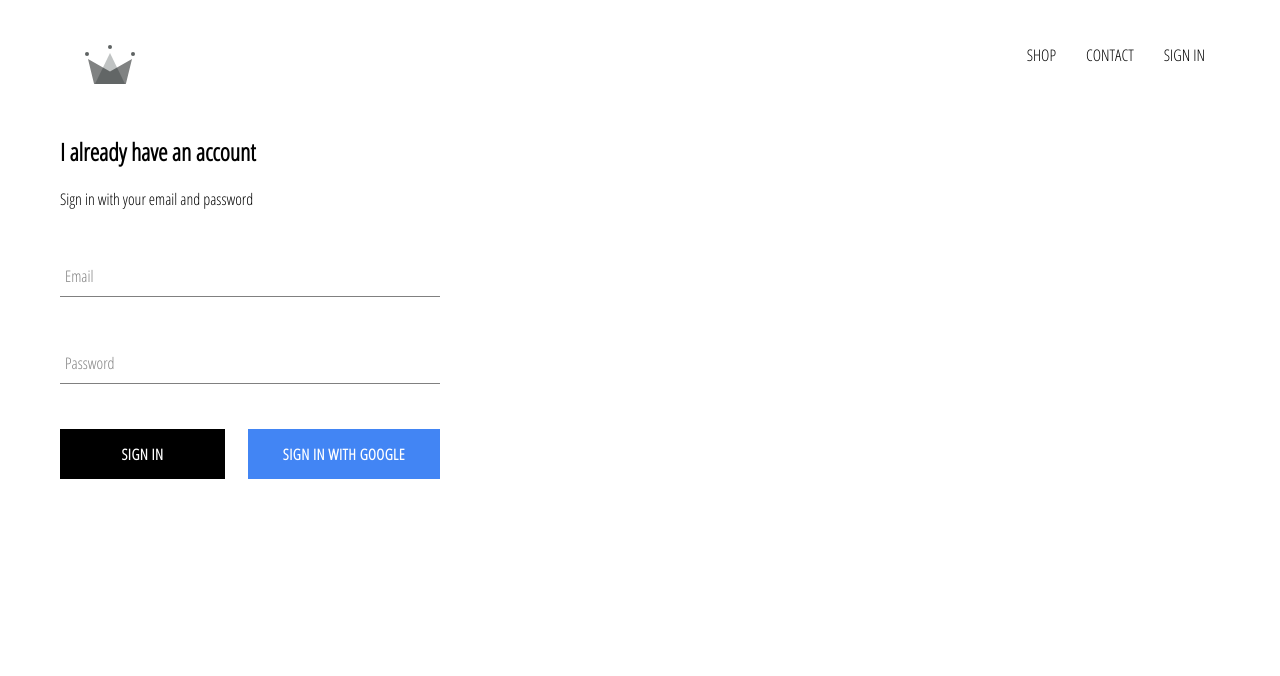
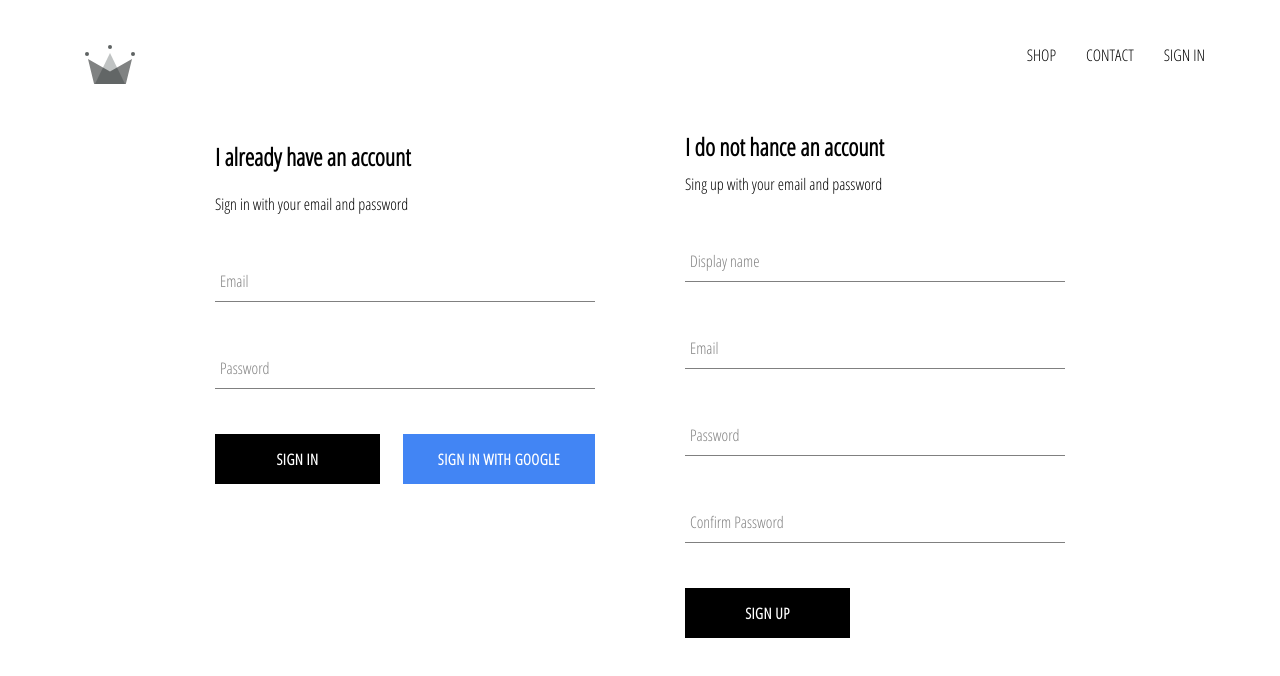
Before and after one commit to Bulrati/react-commerce, a React (Create React App) app: page /signin in a window 1280 px wide. Shown: the top 676 px of the page. Built offline with nearby package versions, Linux system fonts and the light colour scheme; no server answers.

Commit message:
Sign up with email/password

```diff
--- /dev/null
+++ b/src/components/sign-up/sign-up.component.jsx
@@ -0,0 +1,98 @@
+import React from "react";
+
+import FormInput from "../form-input/form-input.component";
+import CustomButton from "../custom-button/custom-button.component";
+
+import {auth, createUserProfileDoc} from "../../firebase/firebase.utils";
+
+import './sign-up.styles.scss';
+
+class SignUp extends React.Component {
+    constructor() {
+        super();
+
+        this.state = {
+            displayName: '',
+            email: '',
+            password: '',
+            confirmPassword: ''
+        }
+    }
+
+    handleSubmit = async event => {
+        event.preventDefault();
+
+        const {displayName, email, password, confirmPassword} = this.state;
+
+        if (password !== confirmPassword) {
+            alert('Passwords do not match!');
+            return;
+        }
+
+        try {
+            const {user} = await auth.createUserWithEmailAndPassword(email, password);
+            createUserProfileDoc(user, {displayName})
+
+            this.setState({
+                displayName: '',
+                email: '',
+                password: '',
+                confirmPassword: ''
+            })
+        } catch (error) {
+            console.log(error);
+        }
+    }
+
+    handleChange = event => {
+        const {name, value} = event.target;
+        this.setState({[name]: value});
+    }
+
+    render() {
+        const {displayName, email, password, confirmPassword} = this.state;
+        return (
+            <div className={'sign-up'}>
+                <h2 className={'title'}>I do not hance an account</h2>
+                <span>Sing up with your email and password</span>
+                <form className={'sign-up-form'} onSubmit={this.handleSubmit}>
+                    <FormInput
+                        type={'text'}
+                        name={'displayName'}
+                        value={displayName}
+                        onChange={this.handleChange}
+                        label={'Display name'}
+                        required
+                    />
+                    <FormInput
+                        type={'email'}
+                        name={'email'}
+                        value={email}
+                        onChange={this.handleChange}
+                        label={'Email'}
+                        required
+                    />
+                    <FormInput
+                        type={'password'}
+                        name={'password'}
+                        value={password}
+                        onChange={this.handleChange}
+                        label={'Password'}
+                        required
+                    />
+                    <FormInput
+                        type={'password'}
+                        name={'confirmPassword'}
+                        value={confirmPassword}
+                        onChange={this.handleChange}
+                        label={'Confirm Password'}
+                        required
+                    />
+                    <CustomButton type={'submit'}>SIGN UP</CustomButton>
+                </form>
+            </div>
+        );
+    }
+}
+
+export default SignUp;
--- /dev/null
+++ b/src/components/sign-up/sign-up.styles.scss
@@ -0,0 +1,9 @@
+.sign-up {
+  display: flex;
+  flex-direction: column;
+  width: 380px;
+
+  .title {
+    margin: 10px 0;
+  }
+}
--- a/src/pages/sign-in-and-sign-up/sign-in-and-sign-up.component.jsx
+++ b/src/pages/sign-in-and-sign-up/sign-in-and-sign-up.component.jsx
@@ -1,11 +1,13 @@
 import React from "react";
 import SignIn from "../../components/sign-in/sign-in.component";
+import SignUp from "../../components/sign-up/sign-up.component";
 
 import './sign-in-and-sign-up.styles.scss';
 
 const SignInAndSignUp = () => (
     <div className={'sign-in-and-sign-up'}>
         <SignIn />
+        <SignUp />
     </div>
 )
 
--- a/src/pages/sign-in-and-sign-up/sign-in-and-sign-up.styles.scss
+++ b/src/pages/sign-in-and-sign-up/sign-in-and-sign-up.styles.scss
@@ -0,0 +1,6 @@
+.sign-in-and-sign-up {
+  width: 850px;
+  display: flex;
+  justify-content: space-between;
+  margin: 30px auto;
+}
```
